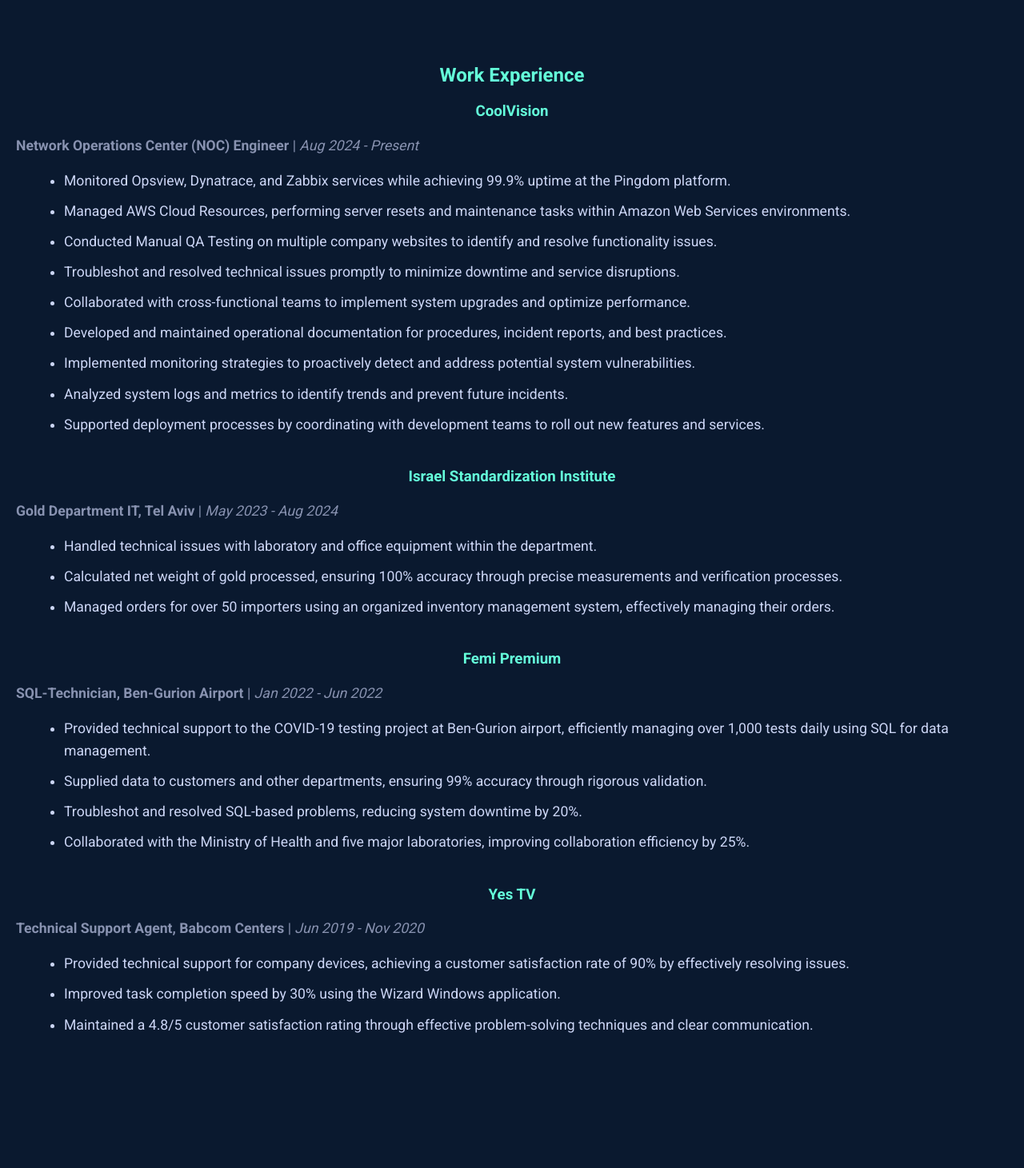
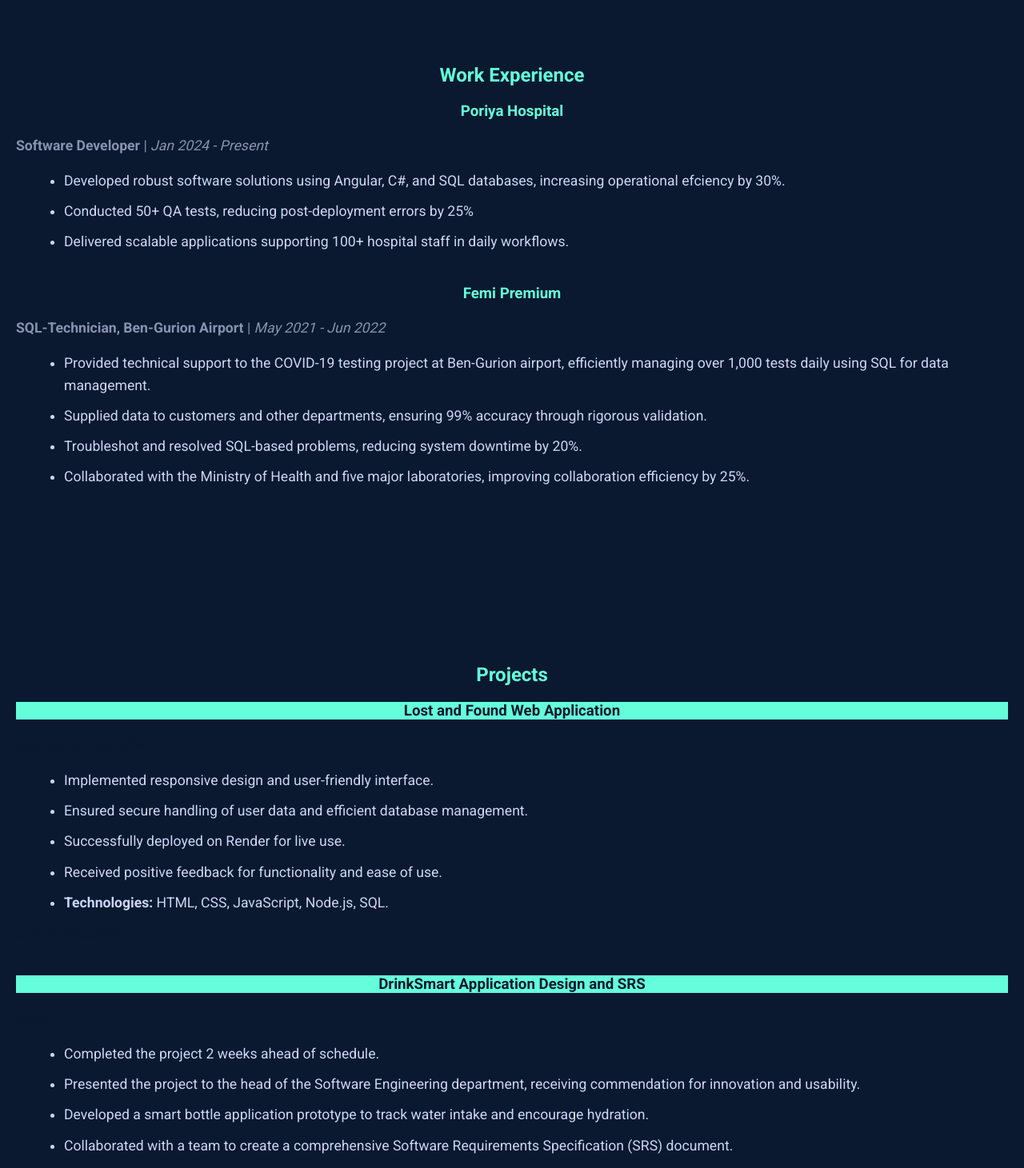
Before and after one commit to ayham10/Protfolio-2025, a React (Create React App) app: page / in a window 1280 px wide. Shown: the part 1620-3081 px from the top of the page at 80% size. Built offline with nearby package versions, Linux system fonts and the light colour scheme.

Commit message:
Update Experience.js

```diff
--- a/src/components/Experience.js
+++ b/src/components/Experience.js
@@ -41,65 +41,30 @@
 
       {/* New Job */}
       <Job>
-        <h3>CoolVision</h3>
+        <h3>Poriya Hospital</h3>
         <p>
-          <strong>Network Operations Center (NOC) Engineer</strong> | <em>Aug 2024 - Present</em>
+          <strong>Software Developer</strong> | <em>Jan 2024 - Present</em>
         </p>
         <ul>
           <li>
-            Monitored Opsview, Dynatrace, and Zabbix services while achieving 99.9% uptime at the Pingdom platform.
+            Developed robust software solutions using Angular, C#, and SQL databases, increasing operational efciency by 30%.
           </li>
           <li>
-            Managed AWS Cloud Resources, performing server resets and maintenance tasks within Amazon Web Services environments.
+            Conducted 50+ QA tests, reducing post-deployment errors by 25%
           </li>
           <li>
-            Conducted Manual QA Testing on multiple company websites to identify and resolve functionality issues.
-          </li>
-          <li>
-            Troubleshot and resolved technical issues promptly to minimize downtime and service disruptions.
-          </li>
-          <li>
-            Collaborated with cross-functional teams to implement system upgrades and optimize performance.
-          </li>
-          <li>
-            Developed and maintained operational documentation for procedures, incident reports, and best practices.
-          </li>
-          <li>
-            Implemented monitoring strategies to proactively detect and address potential system vulnerabilities.
-          </li>
-          <li>
-            Analyzed system logs and metrics to identify trends and prevent future incidents.
-          </li>
-          <li>
-            Supported deployment processes by coordinating with development teams to roll out new features and services.
+            Delivered scalable applications supporting 100+ hospital staff in daily workflows.
           </li>
         </ul>
       </Job>
 
-      {/* Existing Job 1 */}
-      <Job>
-        <h3>Israel Standardization Institute</h3>
-        <p>
-          <strong>Gold Department IT, Tel Aviv</strong> | <em>May 2023 - Aug 2024</em>
-        </p>
-        <ul>
-          <li>
-            Handled technical issues with laboratory and office equipment within the department.
-          </li>
-          <li>
-            Calculated net weight of gold processed, ensuring 100% accuracy through precise measurements and verification processes.
-          </li>
-          <li>
-            Managed orders for over 50 importers using an organized inventory management system, effectively managing their orders.
-          </li>
-        </ul>
-      </Job>
+
 
       {/* Existing Job 2 */}
       <Job>
         <h3>Femi Premium</h3>
         <p>
-          <strong>SQL-Technician, Ben-Gurion Airport</strong> | <em>Jan 2022 - Jun 2022</em>
+          <strong>SQL-Technician, Ben-Gurion Airport</strong> | <em>May 2021 - Jun 2022</em>
         </p>
         <ul>
           <li>
@@ -116,26 +81,6 @@
           </li>
         </ul>
       </Job>
-
-      {/** Existing Job 3 */}
-
-      <Job>
-        <h3>Yes TV</h3>
-        <p>
-          <strong>Technical Support Agent, Babcom Centers</strong> | <em>Jun 2019 - Nov 2020</em>
-        </p>
-        <ul>
-          <li>
-            Provided technical support for company devices, achieving a customer satisfaction rate of 90% by effectively resolving issues.
-          </li>
-          <li>
-            Improved task completion speed by 30% using the Wizard Windows application.
-          </li>
-          <li>
-            Maintained a 4.8/5 customer satisfaction rating through effective problem-solving techniques and clear communication.
-          </li>
-        </ul>
-      </Job>
     </ExperienceSection>
   );
 }
```
